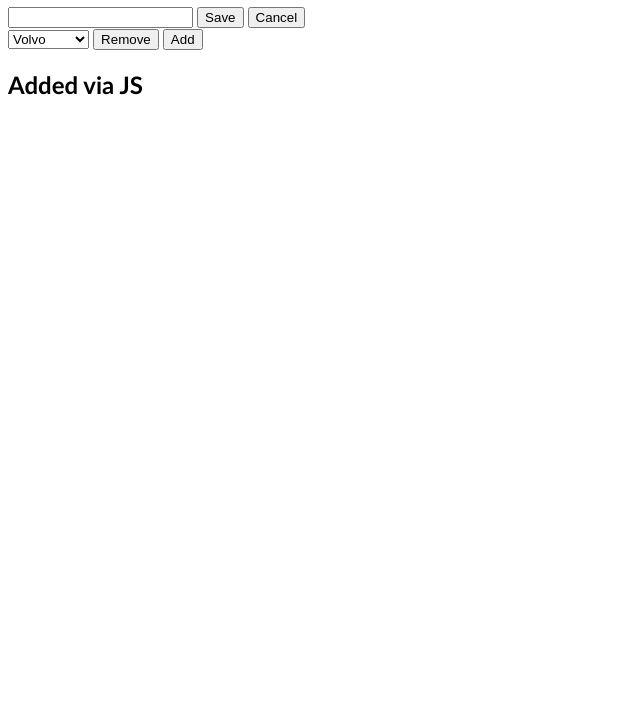
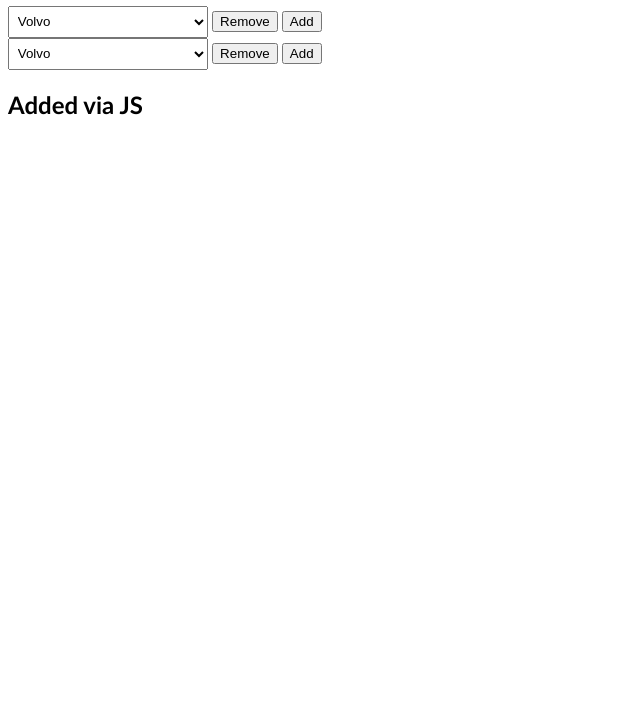
Before and after one commit to UniBreakfast/my-hub-app, a website with bundled scripts: page public/spamain.html in a window 1280 px wide. Shown: the part 76-800 px from the top of the page, without its empty margins (0-640 px from the left). Built offline with nearby package versions, Linux system fonts and the light colour scheme.

Commit message:
css, html in js

```diff
--- a/public/Components/ComboBox.js
+++ b/public/Components/ComboBox.js
@@ -1,9 +1,50 @@
-
+const html = raw => raw[0], css = html
 export default class ComboBox {
 
-  constructor(el) {
+  constructor (el) {
+    el.innerHTML = this.render()
+    this.styleUp()
+
+    add.onclick = cancel.onclick =()=>
+      document.querySelectorAll('.combo-select>div')
+        .forEach(div => div.classList.toggle('active'))
 
   }
 
+  render() {
+    return html`
+      <div class="cs-input">
+        <input>
+        <button>Save</button>
+        <button id='cancel'>Cancel</button>
+      </div>
 
+      <div class="cs-select active">
+        <select>
+          <option value="volvo">Volvo</option>
+          <option value="saab">Saab</option>
+          <option value="mercedes">Mercedes</option>
+          <option value="audi">Audi</option>
+        </select>
+        <button>Remove</button>
+        <button id='add'>Add</button>
+      </div> `
+  }
+
+  styleUp() {
+    if (document.querySelector('#combo-select-style')) return
+    const style = document.createElement('style')
+    style.id = 'combo-select-style'
+    style.innerHTML = css`
+      .combo-select input, .combo-select select {
+        width: 200px;
+        height: 2rem;
+        padding: .3rem;
+        box-sizing: border-box;
+      }
+      .combo-select>div:not(.active) {
+        display: none;
+      } `
+    document.head.append(style)
+  }
 }
--- a/public/spaloader.js
+++ b/public/spaloader.js
@@ -1,3 +1,15 @@
 const html = raw => raw[0]
 
+import ComboBox from './Components/ComboBox.js'
+
 document.body.innerHTML += html`<h2>Added via JS</h2>`
+
+document.querySelectorAll('.combo-select').forEach(div => new ComboBox(div))
+
+Object.defineProperty(Object.prototype, 'c', {
+  get() {
+    console.log(new Date().toLocaleTimeString(), this,
+      this instanceof Node? {dir: this}: '')
+    return this
+  }
+})
--- a/public/spamain.html
+++ b/public/spamain.html
@@ -4,37 +4,14 @@
   <meta charset="UTF-8">
   <title>SPA main</title>
   <link rel="stylesheet" href="spa.css">
-  <style>
-    .same {
-      width: 200px;
-      height: 2rem;
-      padding: .3rem;
-      box-sizing: border-box;
-    }
-  </style>
 </head>
 <body>
   <h1>SPA main</h1>
 
-  <div class="combo-select">
-    <div class="cs-input">
-      <input>
-      <button>Save</button>
-      <button>Cancel</button>
-    </div>
+  <div class="combo-select"></div>
+  <div class="combo-select"></div>
 
-    <div class="cs-select">
-      <select>
-        <option value="volvo">Volvo</option>
-        <option value="saab">Saab</option>
-        <option value="mercedes">Mercedes</option>
-        <option value="audi">Audi</option>
-      </select>
-      <button>Remove</button>
-      <button>Add</button>
-    </div>
-  </div>
 
-  <script src="spaloader.js" type="module"></script>
-</body>
+  </body>
+<script src="spaloader.js" type="module"></script>
 </html>
```
Also changed, not shown: public/script.js (added, +47 -0 lines), public/spa.css (line endings or trailing spaces).
